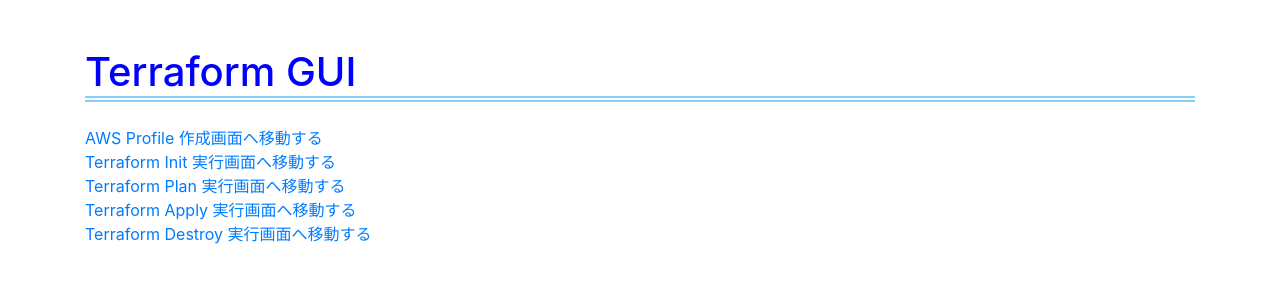
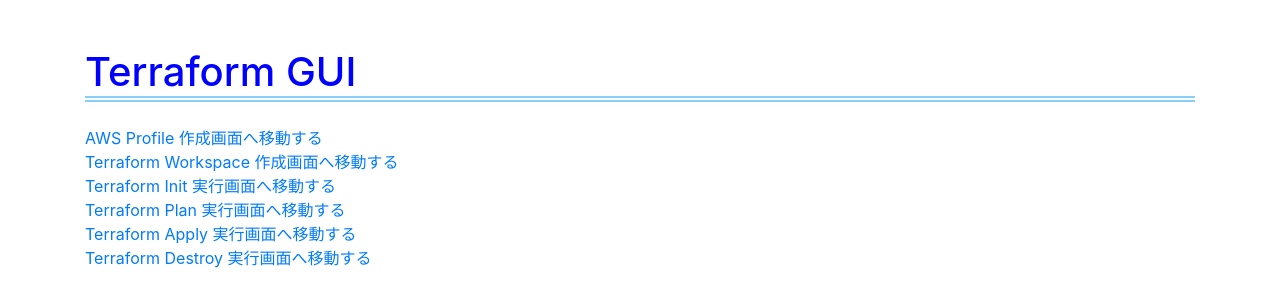
Before and after one commit to Shirasaka-Takahiro/app2_new, a Flask app: page /tf_exec in a window 1280 px wide. Shown: the part 56-363 px from the top of the page. Run offline with Flask 3, Linux system fonts and the light colour scheme; a user stored in the database is signed in; some libraries are stand-ins or nearby versions.

Commit message:
added files

```diff
--- a/blog/templates/testapp/tf_exec.html
+++ b/blog/templates/testapp/tf_exec.html
@@ -12,6 +12,7 @@
     <div class="container mt-5">
         <h1 class="mb-4">Terraform GUI</h1>
         <a class="" href="{{ url_for('create_aws_profile') }}">AWS Profile 作成画面へ移動する</a><br>
+        <a class="" href="{{ url_for('create_tf_workspace') }}">Terraform Workspace 作成画面へ移動する</a><br>
         <a class="" href="{{ url_for('tf_init') }}">Terraform Init 実行画面へ移動する</a><br>
         <a class="" href="{{ url_for('tf_plan') }}">Terraform Plan 実行画面へ移動する</a><br>
         <a class="" href="{{ url_for('tf_apply') }}">Terraform Apply 実行画面へ移動する</a><br>
--- a/blog/views.py
+++ b/blog/views.py
@@ -215,6 +215,59 @@
         return redirect(url_for('create_aws_profile'))
 
     return render_template('testapp/create_aws_profile.html')
+
+#Terraform Workspaceの作成
+@app.route('/create_tf_workspace', methods=['GET', 'POST'])
+def create_tf_workspace():
+    if request.method == 'POST':
+        # フォームから入力された情報を取得
+        workspace_name = request.form['workspace_name']
+
+        # デフォルトリージョンと出力形式を設定
+        try:
+            # ワークスペースの作成
+            subprocess.run(['terraform', 'workspace', 'new', workspace_name], cwd='/home/vagrant/app2_new/terrafomr_dir/alb_ec2_terraform/env/dev', check=True)
+            flash(f'Terraform Workspace "{workspace_name}"が作成されました', 'success')
+        except Exception as e:
+            flash(f'Workspaceの作成中にエラーが発生しました: {str(e)}', 'error')
+        return redirect(url_for('create_tf_workspace'))
+
+    workspaces = get_terraform_workspaces()
+    active_workspace = get_active_workspace()
+    return render_template('testapp/create_tf_workspace.html', workspaces=workspaces, active_workspace=active_workspace)
+
+##アクティブなTerraform Workspaceの切り替え
+@app.route('/switch_workspace', methods=['POST'])
+def switch_workspace():
+    if request.method == 'POST':
+        selected_workspace = request.form['selected_workspace']
+        try:
+            subprocess.run(['terraform', 'workspace', 'select', selected_workspace], cwd='/home/vagrant/app2_new/terrafomr_dir/alb_ec2_terraform/env/dev', check=True)
+            flash(f'アクティブなワークスペースを {selected_workspace} に切り替えました', 'success')
+        except Exception as e:
+            flash(f'ワークスペースの切り替え中にエラーが発生しました: {str(e)}', 'error')
+        return redirect(url_for('create_tf_workspace'))
+
+##Terraform Workspaceの一覧を取得
+def get_terraform_workspaces():
+    try:
+        result = subprocess.run(['terraform', 'workspace', 'list'], cwd='/home/vagrant/app2_new/terrafomr_dir/alb_ec2_terraform/env/dev', stdout=subprocess.PIPE, stderr=subprocess.PIPE, universal_newlines=True)
+        workspaces = result.stdout.strip().split('\n')
+        return workspaces
+    except Exception as e:
+        flash(f'Terraformワークスペースの一覧取得中にエラーが発生しました: {str(e)}', 'error')
+        return []
+
+##Activeなワークスペースを取得
+def get_active_workspace():
+    try:
+        result = subprocess.run(['terraform', 'workspace', 'show'], cwd='/home/vagrant/app2_new/terrafomr_dir/alb_ec2_terraform/env/dev', stdout=subprocess.PIPE, stderr=subprocess.PIPE, universal_newlines=True)
+        active_workspace = result.stdout.strip()
+        return active_workspace
+    except Exception as e:
+        flash(f'アクティブなワークスペースの取得中にエラーが発生しました: {str(e)}', 'error')
+        return None
+
 
 @app.route('/tf_exec', methods=['GET'])
 @login_required
```
Also changed, not shown: blog/templates/testapp/create_tf_workspace.html (added, +56 -0 lines), 1 other file.
